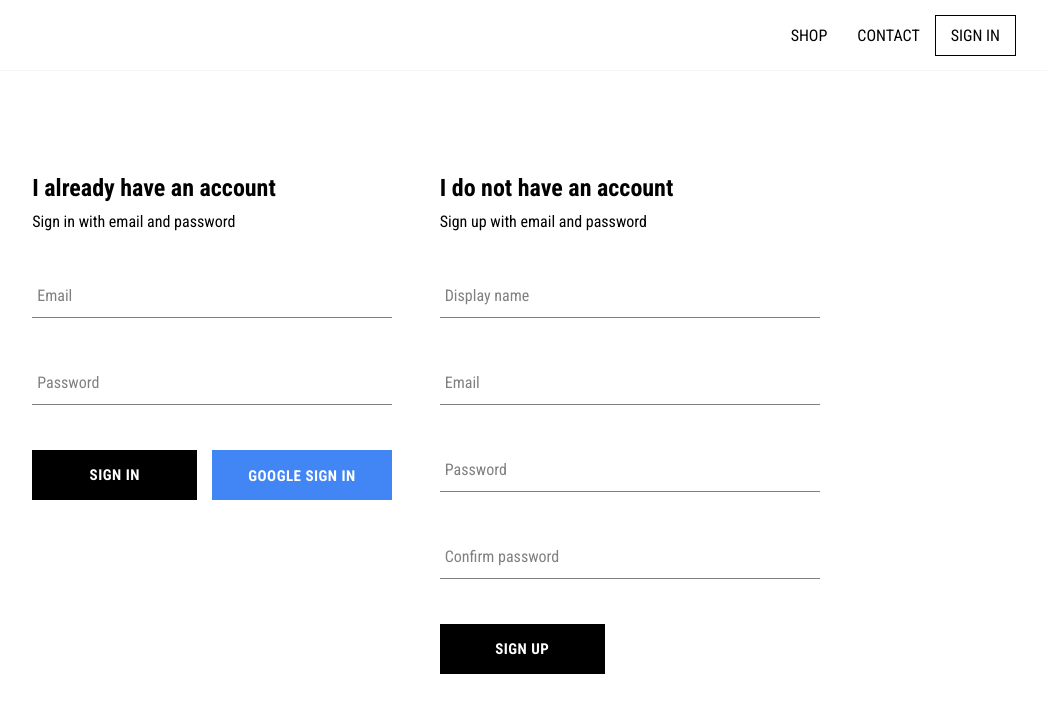
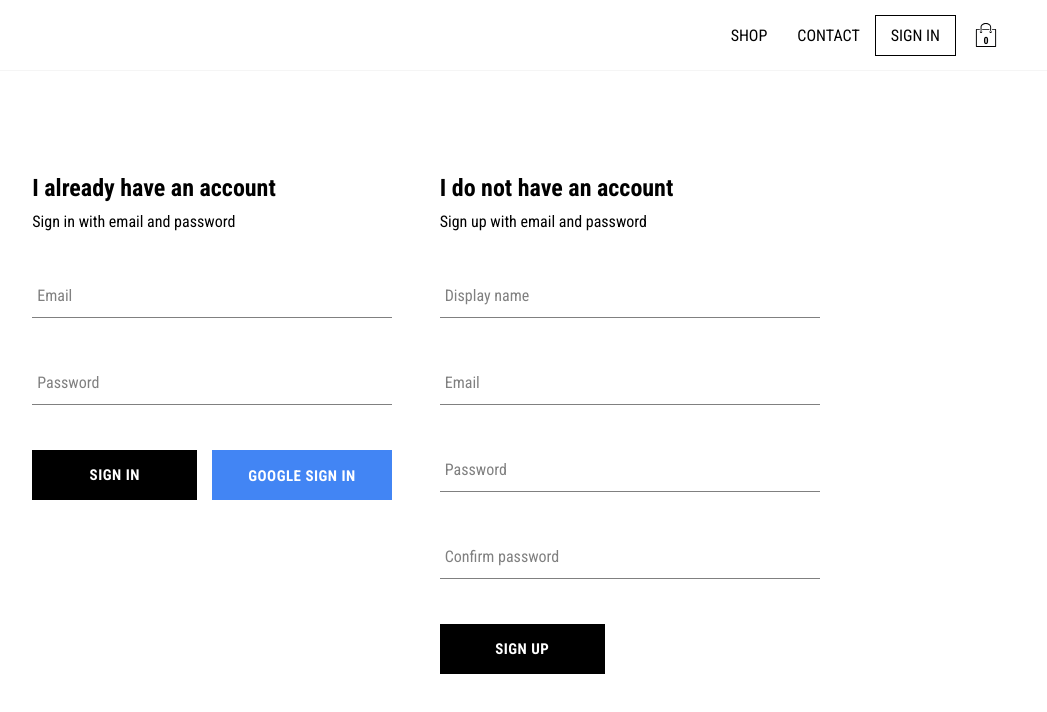
Before and after one commit to gubatenkov/public, a React (Create React App) app: page /signin in a window 1280 px wide. Shown: the top 712 px of the page, without its empty margins (214-1261 px from the left). Built offline with nearby package versions, Linux system fonts and the light colour scheme; no server answers.

Commit message:
added shopping cartIcon and cartDropdown components

```diff
--- a/src/components/app/App.jsx
+++ b/src/components/app/App.jsx
@@ -39,7 +39,6 @@ class App extends React.Component {
 
   render() {
     const { currentUser } = this.props;
-    console.log(currentUser);
 
     return (
       <div className='app'>
--- /dev/null
+++ b/src/components/cart-dropdown/CartDropdown.jsx
@@ -0,0 +1,16 @@
+import React from 'react';
+import './CartDropdown.scss';
+
+import { CustomButton } from '../';
+
+const CartDropdown = () => {
+  return (
+    <div className='cart-dropdown'>
+      <div className='cart-items'>
+        <CustomButton>GO TO CHECKOUT</CustomButton>
+      </div>
+    </div>
+  );
+};
+
+export default CartDropdown;
--- /dev/null
+++ b/src/components/cart-dropdown/CartDropdown.scss
@@ -0,0 +1,25 @@
+.cart-dropdown {
+  position: absolute;
+  width: 240px;
+  height: 340px;
+  display: flex;
+  flex-direction: column;
+  padding: 20px;
+  border: 1px solid black;
+  background-color: white;
+  top: 90px;
+  right: 40px;
+
+  z-index: 1000;
+
+  .cart-items {
+    height: 100%;
+    display: flex;
+    flex-direction: column;
+    // overflow: scroll;
+  }
+
+  button {
+    margin-top: auto;
+  }
+}
--- /dev/null
+++ b/src/components/cart-icon/CartIcon.jsx
@@ -0,0 +1,21 @@
+import React from 'react';
+import './CartIcon.scss';
+
+import { ReactComponent as ShoppingIcon } from '../../assets/shopping-bag.svg';
+import { connect } from 'react-redux';
+import { toggleCartDropdown } from '../../redux/actions/';
+
+const CartIcon = ({ toggleCartDropdown }) => {
+  return (
+    <div className='cart-icon' onClick={toggleCartDropdown}>
+      <ShoppingIcon className='shopping-icon' />
+      <span className='item-count'>0</span>
+    </div>
+  );
+};
+
+const dispatchToProp = {
+  toggleCartDropdown,
+};
+
+export default connect(null, dispatchToProp)(CartIcon);
--- /dev/null
+++ b/src/components/cart-icon/CartIcon.scss
@@ -0,0 +1,21 @@
+.cart-icon {
+  width: 60px;
+  height: 45px;
+  position: relative;
+  display: flex;
+  align-items: center;
+  justify-content: center;
+  cursor: pointer;
+
+  .shopping-icon {
+    width: 24px;
+    height: 24px;
+  }
+
+  .item-count {
+    position: absolute;
+    font-size: 10px;
+    font-weight: bold;
+    bottom: 12px;
+  }
+}
--- a/src/components/header/Header.jsx
+++ b/src/components/header/Header.jsx
@@ -5,9 +5,9 @@ import { connect } from 'react-redux';
 import { Link } from 'react-router-dom';
 import { ReactComponent as Logo } from '../../assets/crown.svg';
 import { auth } from '../../firebase';
-import { CustomButton, Avatar } from '../';
+import { CustomButton, Avatar, CartIcon, CartDropdown } from '../';
 
-const Header = ({ currentUser, defaultImg }) => (
+const Header = ({ currentUser, defaultImg, visible }) => (
   <header className='header'>
     <div className='container'>
       <div className='header-inner'>
@@ -41,17 +41,22 @@ const Header = ({ currentUser, defaultImg }) => (
               SIGN IN
             </Link>
           )}
+          <CartIcon />
         </div>
+
+        {visible && <CartDropdown />}
       </div>
     </div>
   </header>
 );
 
-const stateToProp = ({ user }) => {
+const stateToProp = ({ user, cart }) => {
   const { currentUser, defaultImg } = user;
+  const { visible } = cart;
   return {
     currentUser,
     defaultImg,
+    visible,
   };
 };
 
--- a/src/components/index.js
+++ b/src/components/index.js
@@ -9,3 +9,5 @@ export { default as SignUp } from '../components/sign-up/SignUp';
 export { default as FormInputItem } from '../components/form-input-item/FormInputItem';
 export { default as CustomButton } from '../components/custom-button/CustomButton';
 export { default as Avatar } from '../components/avatar/Avatar';
+export { default as CartIcon } from '../components/cart-icon/CartIcon';
+export { default as CartDropdown } from '../components/cart-dropdown/CartDropdown';
--- a/src/redux/action-types/index.js
+++ b/src/redux/action-types/index.js
@@ -1,3 +1,4 @@
 const SET_CURRENT_USER = 'SET_CURRENT_USER';
+const TOGGLE_CART_DROPDOWN = 'TOGGLE_CART_DROPDOWN';
 
-export { SET_CURRENT_USER };
+export { SET_CURRENT_USER, TOGGLE_CART_DROPDOWN };
--- a/src/redux/actions/index.js
+++ b/src/redux/actions/index.js
@@ -1,8 +1,13 @@
 import { SET_CURRENT_USER } from '../action-types/';
+import { TOGGLE_CART_DROPDOWN } from '../action-types/';
 
 const setCurrentUser = (incomingUser) => ({
   type: SET_CURRENT_USER,
   payload: incomingUser,
 });
 
-export { setCurrentUser };
+const toggleCartDropdown = () => ({
+  type: TOGGLE_CART_DROPDOWN,
+});
+
+export { setCurrentUser, toggleCartDropdown };
--- /dev/null
+++ b/src/redux/reducers/cartReducer.js
@@ -0,0 +1,16 @@
+import { TOGGLE_CART_DROPDOWN } from '../action-types/';
+
+const initialState = {
+  visible: false,
+};
+
+const cartReducer = (state = initialState, { type, payload }) => {
+  switch (type) {
+    case TOGGLE_CART_DROPDOWN:
+      return { ...state, visible: !state.visible };
+    default:
+      return state;
+  }
+};
+
+export default cartReducer;
--- a/src/redux/rootReducer.js
+++ b/src/redux/rootReducer.js
@@ -1,8 +1,10 @@
 import { combineReducers } from 'redux';
+import cartReducer from './reducers/cartReducer';
 import userReducer from './reducers/userReducer';
 
 const rootReducer = combineReducers({
   user: userReducer,
+  cart: cartReducer,
 });
 
 export default rootReducer;
```
Also changed, not shown: src/assets/shopping-bag.svg (added).
